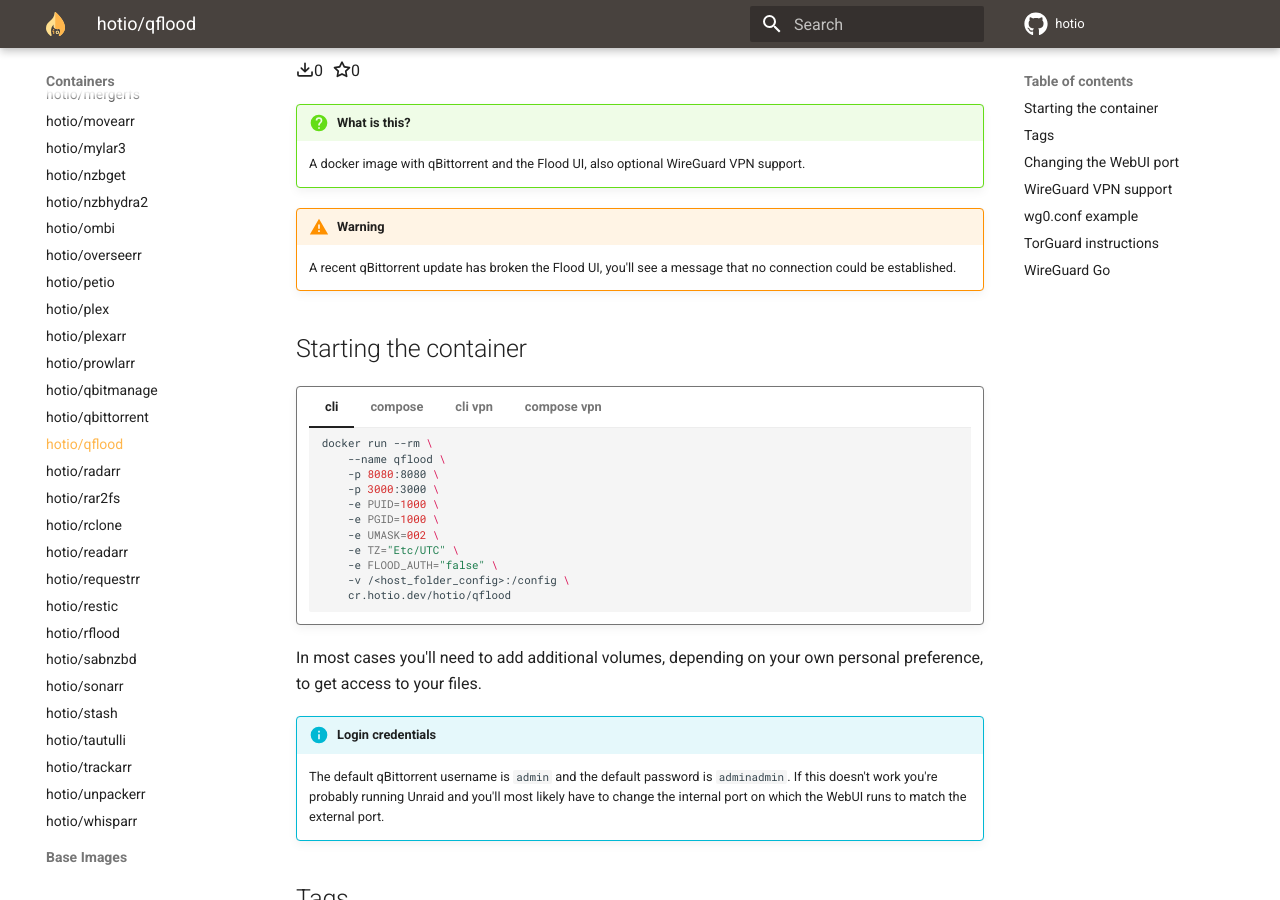
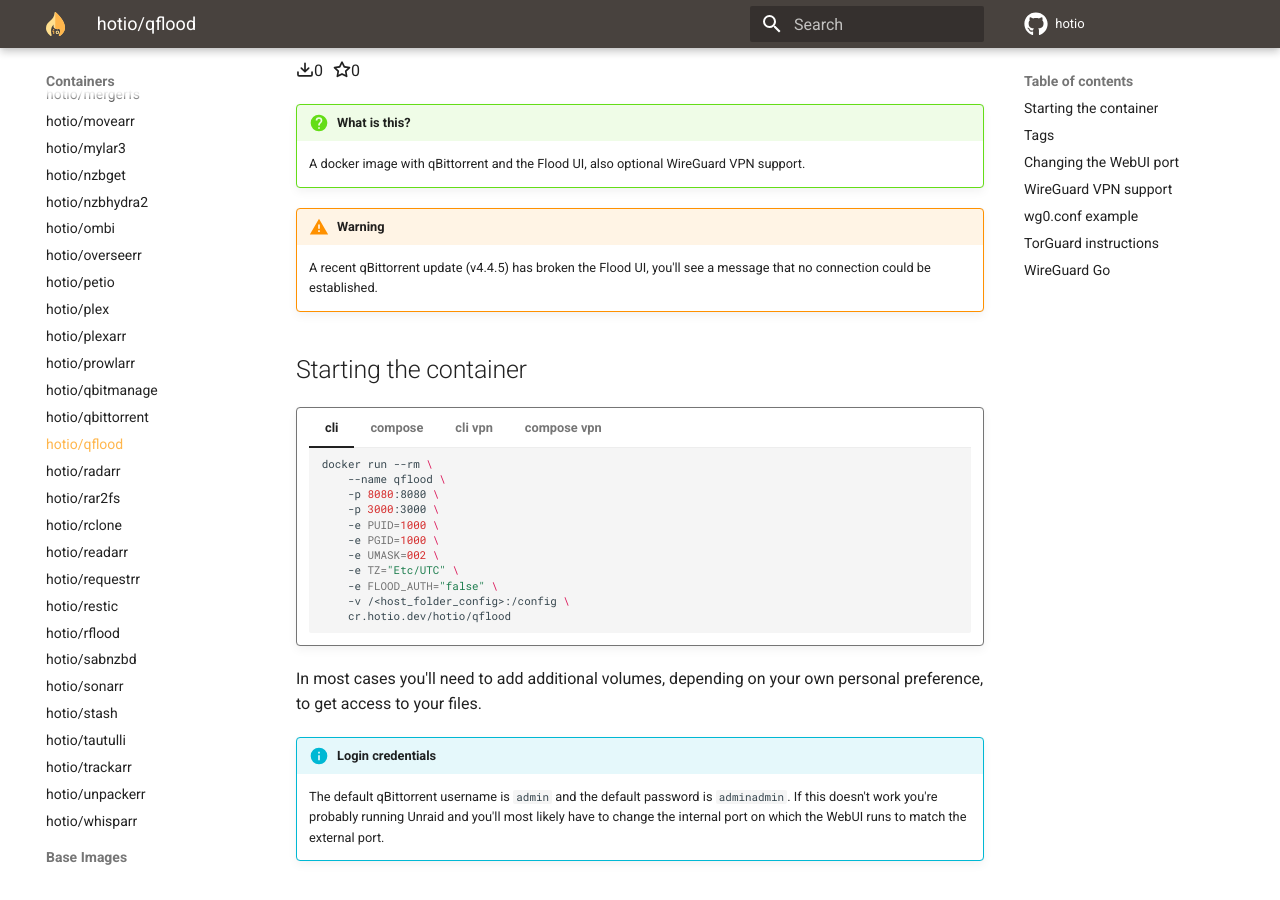
Before and after one commit to hotio/website, an MkDocs documentation site: the page built from docs/containers/qflood.md, in a window 1280 px wide and 900 px high, scrolled down 408 px. Built offline with MkDocs 1.6.1 and Material for MkDocs 9.7.7, drawn with Linux system fonts in a browser that asks for light colours.

Commit message:
add version info in warning message

```diff
--- a/docs/containers/qflood.md
+++ b/docs/containers/qflood.md
@@ -14,7 +14,7 @@
     A docker image with qBittorrent and the Flood UI, also optional WireGuard VPN support.
 
 !!! warning
-    A recent qBittorrent update has broken the Flood UI, you'll see a message that no connection could be established.
+    A recent qBittorrent update (v4.4.5) has broken the Flood UI, you'll see a message that no connection could be established.
 
 ## Starting the container
 
```
